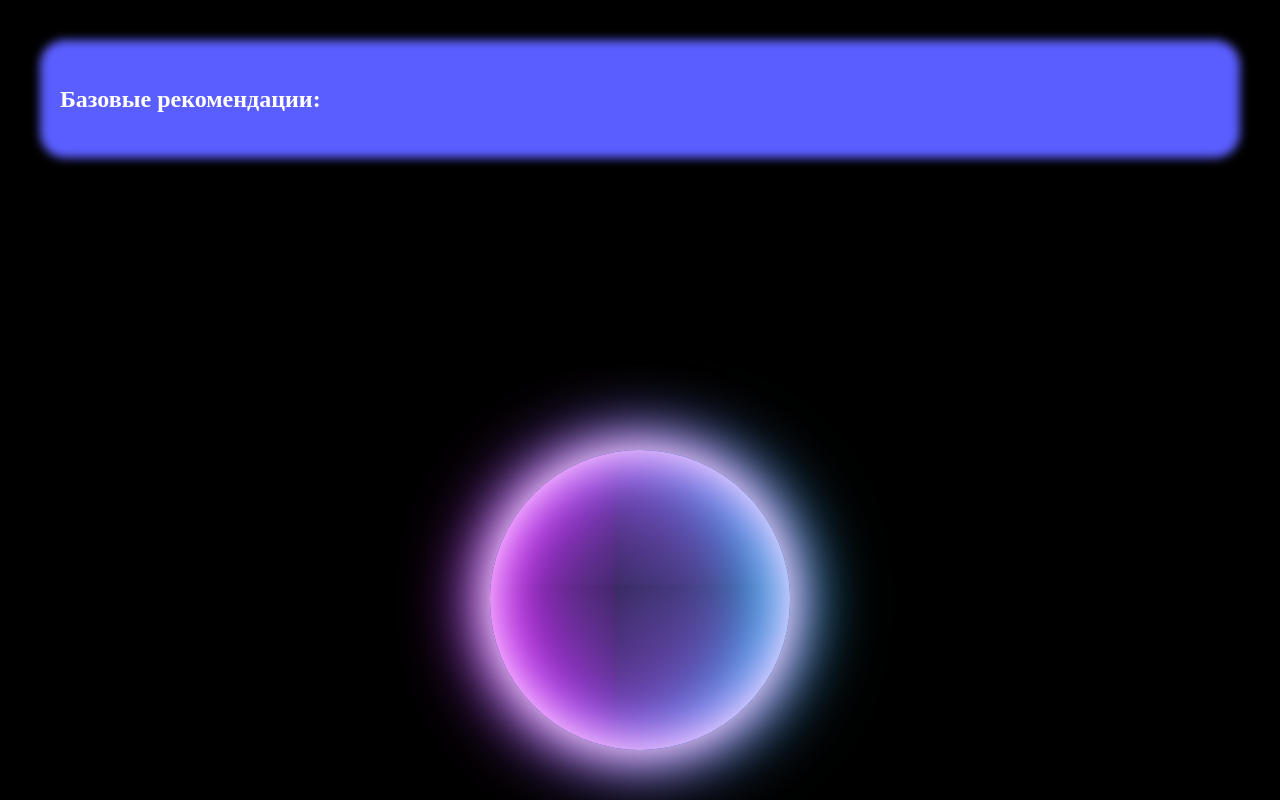
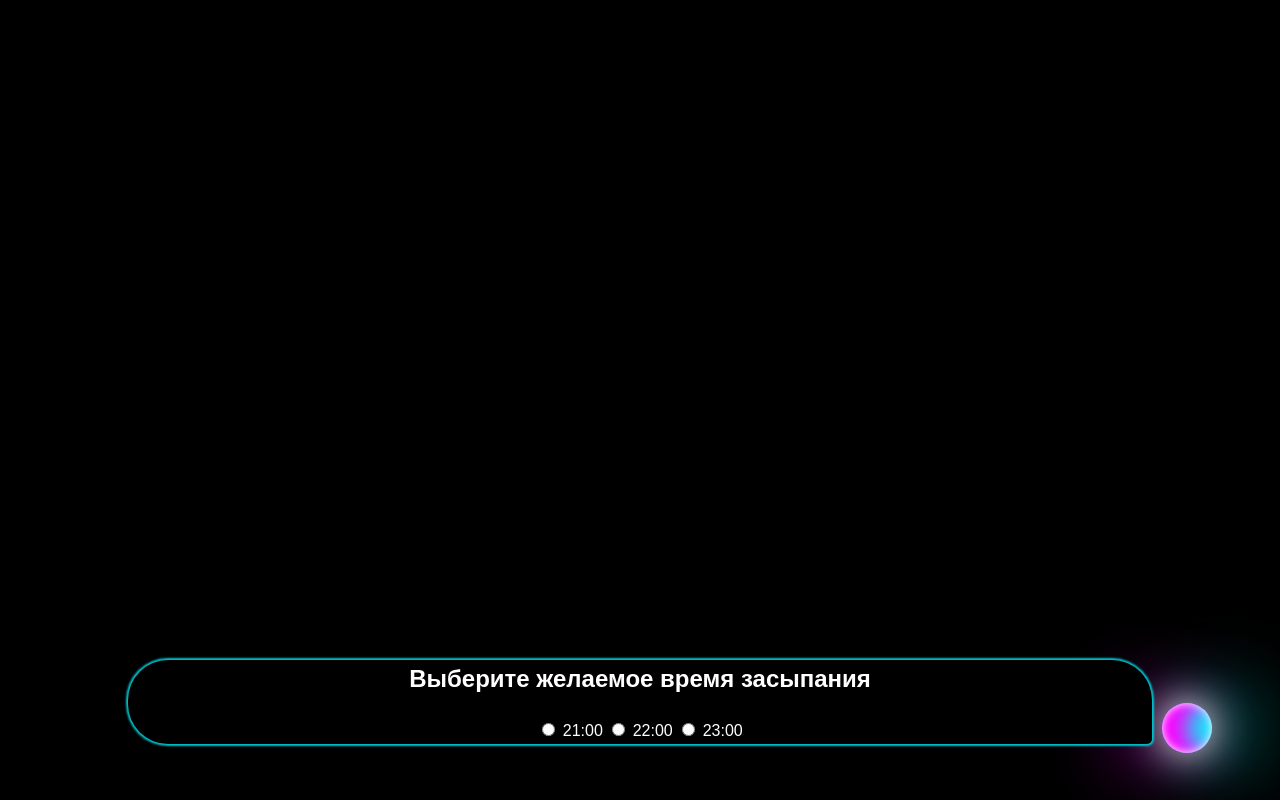
Before and after one commit to sena5641/sena5641.github.io, a plain HTML site: page index.html in a window 1280 px wide. Drawn offline with Linux system fonts and the light colour scheme.

```diff
--- a/index.css
+++ b/index.css
@@ -17,25 +17,50 @@
     margin: 50px;
     padding: 10px;
     box-shadow: 0px 0px 10px 10px rgb(91, 94, 255);
+    opacity: 0%;
 }
 
 div.glow {
-position: absolute;
-top: 400px;
-left: calc(50% - 150px);
-width: 300px;
-height: 300px;
-border-radius: 50%;
-box-shadow:
-  inset 0 0 50px #fff,
-  inset 20px 0 80px #f0f,
-  inset -20px 0 80px #0ff,
-  inset 20px 0 300px #f0f,
-  inset -20px 0 300px #0ff,
-  0 0 50px #fff,
-  -10px 0 80px #f0f,
-  10px 0 80px #0ff;
+    position: absolute;
+    top: 70%;
+    left: calc(100% + 10px);
+    width: 50px;
+    height: 50px;
+    border-radius: 50%;
+    box-shadow: inset 0 0 10px #fff,
+    inset 21px 0 20px #f0f,
+    inset -16px 0 47px #0ff,
+    inset 10px 0 50px #f0f,
+    inset -10px 0 50px #0ff,
+    0 0 40px #fff,
+    -31px 0 80px #f0f,
+    31px 0 80px #0ff;
+    z-index: -20;
 }
+
+.textbox {
+    background-color: black;
+    text-align: center;
+    font-family: sans-serif;
+    border-radius: 40px 40px 5px 40px;
+    border: 2px #00c2cb ;
+    box-shadow: 0px 0px 2px 2px #00c2cb;
+    z-index: 3;
+}
+
+.helper {
+    position: fixed;
+    top: 80%;
+    left: 10%;
+    z-index: auto;
+    width: 80%;
+    height: 90px;
+}
+
+h2 {
+
+}
+
 /* Background Shapes */
 .shapes {
     position: fixed;
--- a/index.html
+++ b/index.html
@@ -21,12 +21,23 @@
 
 
     <main>
-        <section>
+<!--         <section>
             <div class="gg">
                 <h1>Базовые рекомендации:</h1>
-                <div class="glow"></div>
+
             </div>
-        </section>
+        </section> -->
+        <div class="helper">
+            <div class="glow"></div>
+            <div class="textbox">
+                <h2>Выберите желаемое время засыпания</h2>
+                <form action="">
+                    <p class="input"><input type="radio" name="drink" value="rad1"> 21:00
+                    <input type="radio" name="drink" value="rad2"> 22:00
+                    <input type="radio" name="drink" value="rad3"> 23:00</p>
+                </form>
+            </div>
+        </div>
     </main>
 
     <footer>
```
